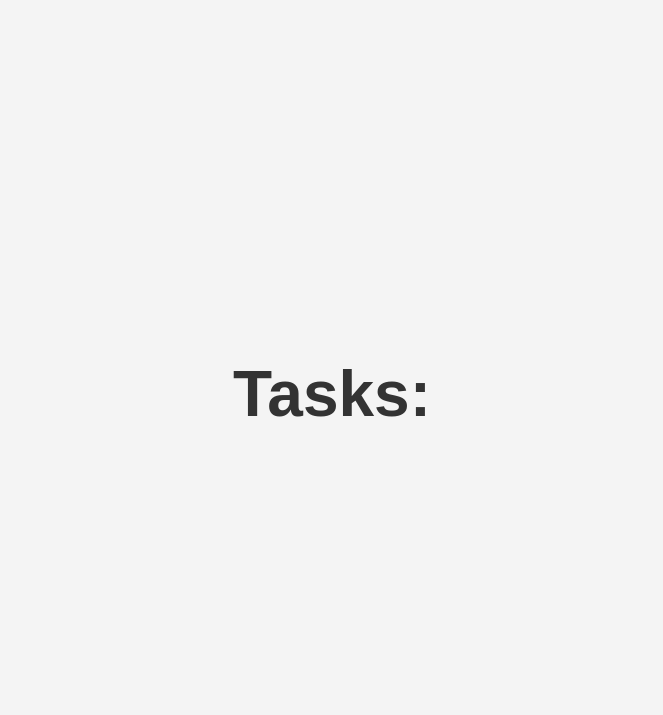
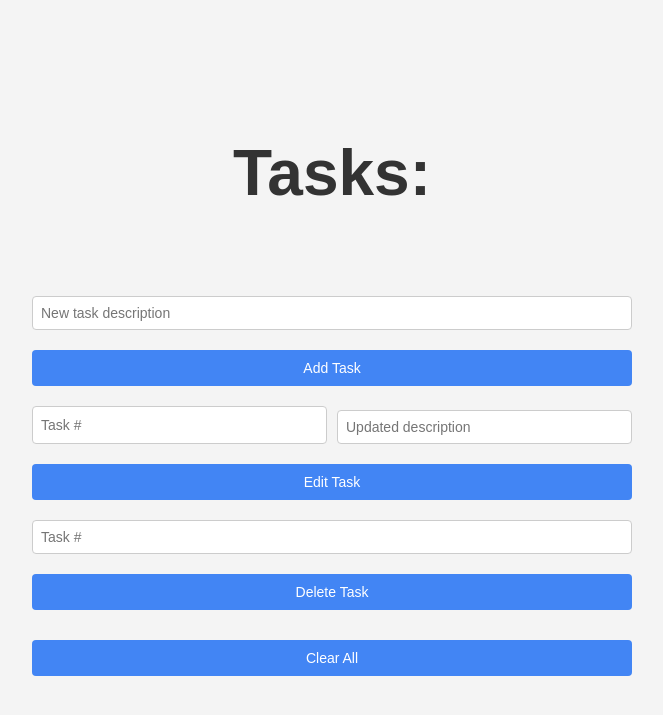
Before and after one commit to Akshaye-Sharma/task-manager, a Flask app: page /tasks in a window 1280 px wide. Shown: the top 715 px of the page, without its empty margins (308-971 px from the left). Run offline with Flask 3, Linux system fonts and the light colour scheme.

Commit message:
List displayed on page. Add and clear buttons added.

```diff
--- a/app/managers/task_manager.py
+++ b/app/managers/task_manager.py
@@ -84,4 +84,5 @@
 
         self.cursor.execute("DELETE FROM tasks WHERE user_id = %s", (user_id,))
         self.conn.commit()
+
         return jsonify({"Clear list":"List tasks cleared."})
--- a/app/routes/task_routes.py
+++ b/app/routes/task_routes.py
@@ -9,7 +9,7 @@
     def tasks_page():
         return render_template("tasks_page.html")
 
-    @app.route("/tasks", methods=["POST"])
+    @app.route("/api/tasks", methods=["POST"])
     @jwt_required()
     def add_task():
         return task_manager.add_task()
@@ -19,17 +19,17 @@
     def list_tasks():
         return task_manager.list_tasks()
 
-    @app.route("/tasks/<int:task_id>", methods=["PATCH"])
+    @app.route("/api/tasks/<int:task_id>", methods=["PATCH"])
     @jwt_required()
     def edit_task(task_id):
         return task_manager.edit_task(task_id)
 
-    @app.route("/tasks/<int:task_id>", methods=["DELETE"])
+    @app.route("/api/tasks/<int:task_id>", methods=["DELETE"])
     @jwt_required()
     def delete_task(task_id):
         return task_manager.delete_task(task_id)
 
-    @app.route("/tasks/clear", methods=["GET"])
+    @app.route("/api/tasks/clear", methods=["GET"])
     @jwt_required()
     def clear_list():
         return task_manager.clear_list()
--- a/static/style.css
+++ b/static/style.css
@@ -70,3 +70,43 @@
   color: #d00;
   text-align: center;
 }
+.task-controls {
+  display: flex;
+  flex-direction: column;
+  gap: 20px;
+  margin-top: 30px;
+  width: 100%;
+  max-width: 600px;
+}
+
+.task-action {
+  display: flex;
+  gap: 10px;
+  flex-wrap: wrap;
+  justify-content: center;
+}
+
+.task-action input {
+  padding: 8px;
+  font-size: 14px;
+  border: 1px solid #ccc;
+  border-radius: 4px;
+  flex: 1;
+  min-width: 120px;
+  box-sizing: border-box;
+}
+
+.task-action button {
+  background-color: #4285f4;
+  color: white;
+  border: none;
+  padding: 10px 14px;
+  border-radius: 4px;
+  cursor: pointer;
+  font-size: 14px;
+  min-width: 100px;
+}
+
+.task-action button:hover {
+  background-color: #357ae8;
+}
--- a/static/tasks.js
+++ b/static/tasks.js
@@ -1,26 +1,93 @@
 const token = localStorage.getItem("token");
 
+loadTasks();
+
+document.getElementById("add-task").addEventListener("click", () => {
+  const description = document.getElementById("add-desc").value;
+  fetch("/api/tasks", {
+    method: "POST",
+    headers: {
+      "Content-Type": "application/json",
+      "Authorization": `Bearer ${token}`
+    },
+    body: JSON.stringify({description})
+  })
+  .then(response => {
+    const displayMessage = document.getElementById("action-message");
+    if (response.ok){
+      response.json().then(data => {
+        displayMessage.textContent = data.message;
+      })
+      loadTasks();
+    } else {
+      displayMessage.textContent = "Failed to add task.";
+    }
+  })
+  .catch(error => {
+    const displayMessage = document.getElementById("action-message");
+    displayMessage.textContent = "There was an error sending the add task request.";
+    console.error("There was an error sending the clear request: ", error.message);
+  })
+})
+
+document.getElementById("clear-tasks").addEventListener("click", () => {
+  fetch("/api/tasks/clear", {
+    method: "GET",
+    headers: {
+      "Authorization" :`Bearer ${token}`
+    }
+  })
+  .then(response => {
+    const displayMessage = document.getElementById("action-message");
+    if (response.ok){
+      response.json().then(data => {
+        displayMessage.textContent = data.message;
+      });
+      loadTasks();
+    } else {
+      displayMessage.textContent = "Failed to clear tasks.";
+    }
+  })
+  .catch(error => {
+    const displayMessage = document.getElementById("action-message");
+    displayMessage.textContent = "There was an error sending the clear request";
+    console.error("There was an error sending the clear request: ", error.message);
+  });
+});
+
+function loadTasks() {
   fetch("/api/tasks", {
     method: "GET",
     headers: {
       "Authorization": `Bearer ${token}`
     }
   })
-
   .then(response => {
-  // console.log("Response status:", response.status);
     return response.text().then(text => {
-    // console.log("Raw response:", text);
-    // Try parsing JSON manually
       try {
         const data = JSON.parse(text);
         console.log("Parsed tasks:", data);
+
+        const taskList = document.getElementById("task-list");
+        taskList.innerHTML = "";
+
+        if (Array.isArray(data)) {
+          data.forEach(element => {
+            const li = document.createElement("li");
+            li.textContent = element;
+            taskList.appendChild(li);
+          });
+        } else {
+          // Optional: handle non-array response (e.g. status message)
+          console.warn("Expected an array of tasks, got:", data);
+        }
+
       } catch (e) {
         console.error("Failed to parse JSON:", e.message);
       }
     });
   })
-
   .catch(() => {
-  console.error("There was an error fetching tasks:");
+    console.error("There was an error fetching tasks.");
   });
+}
--- a/templates/tasks_page.html
+++ b/templates/tasks_page.html
@@ -9,6 +9,30 @@
   <h1 class="main-header">Tasks:</h1>
   <ul id = "task-list"></ul>
 
+    <div class="task-controls">
+      <div class="task-action">
+        <input type="text" id="add-desc" placeholder="New task description">
+        <button id="add-task">Add Task</button>
+      </div>
+
+      <div class="task-action">
+        <input type="number" id="edit-index" placeholder="Task #">
+        <input type="text" id="edit-desc" placeholder="Updated description">
+        <button id="edit-task">Edit Task</button>
+      </div>
+
+      <div class="task-action">
+        <input type="number" id="delete-index" placeholder="Task #">
+        <button id="delete-task">Delete Task</button>
+      </div>
+
+      <div class="task-action">
+        <button id="clear-tasks">Clear All</button>
+      </div>
+  </div>
+
+  <p id="action-message"></p>
+
   <script src="{{ url_for('static', filename='tasks.js') }}"></script>
 </body>
 
```
Lines whose indentation alone changed are shown as unchanged.
